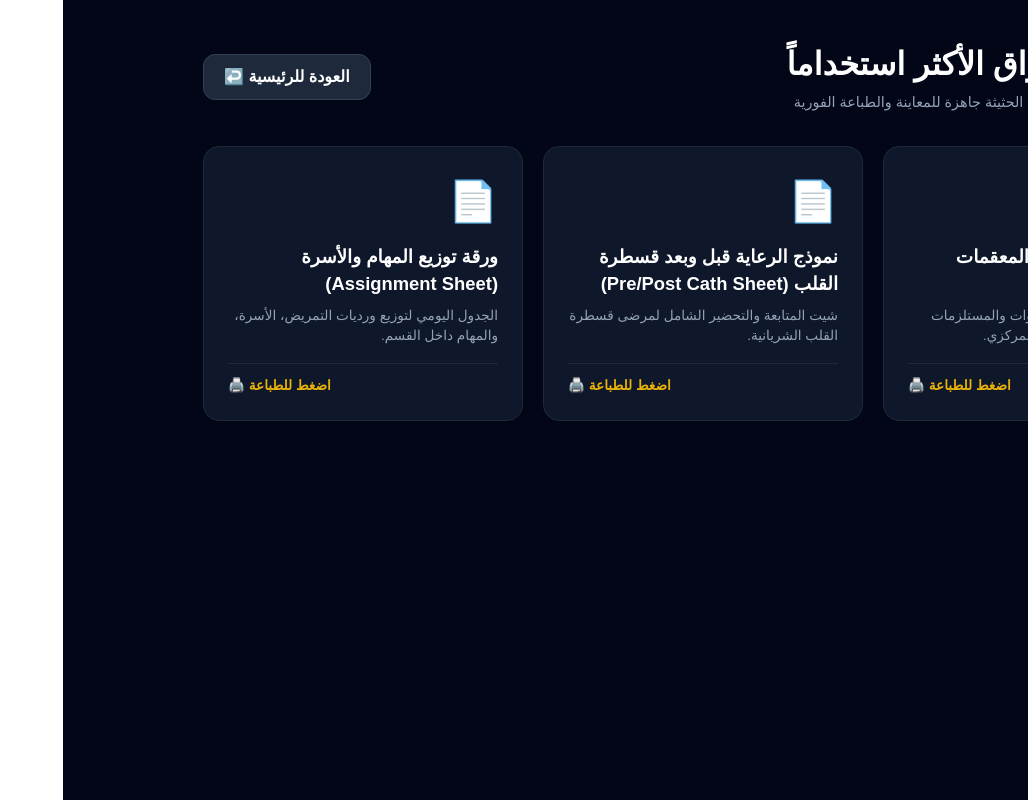
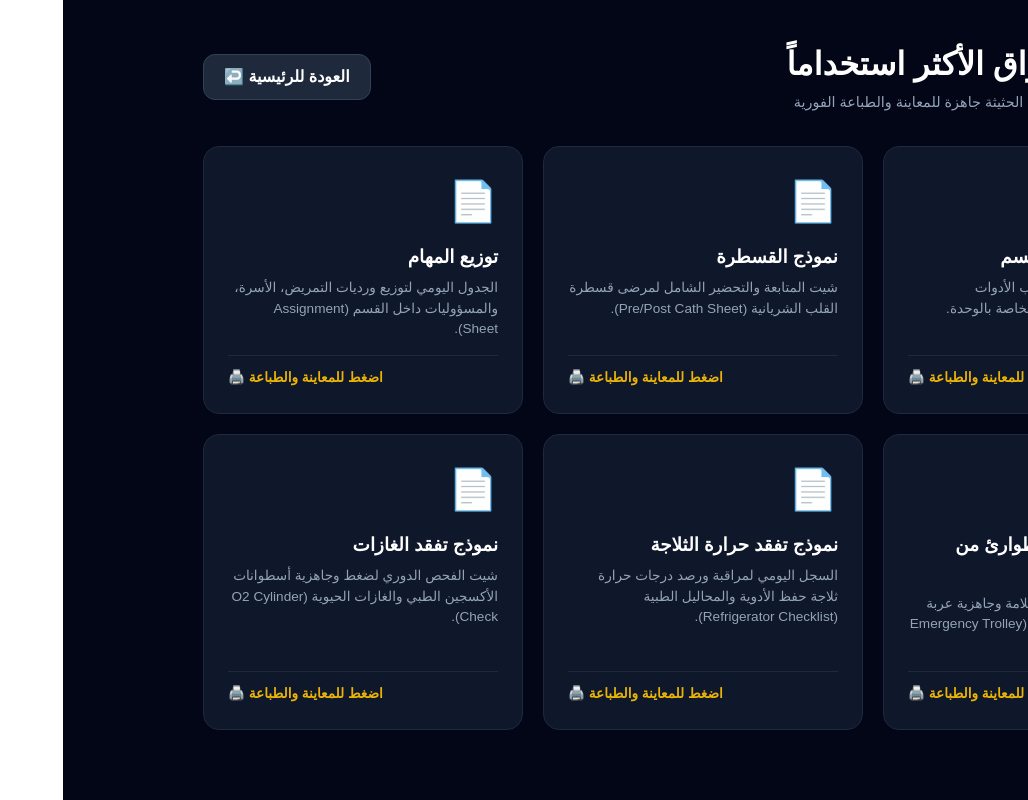
Before and after one commit to samcashbmwusa/icu-adult-infusion-calculator, a Next.js app: page /forms in a window 1280 px wide. Shown: the whole page, without its empty margins (252-1280 px from the left). Built offline with nearby package versions, Linux system fonts and the light colour scheme.

Commit message:
Update form names and add emergency trolley, refrigerator, and o2 cylinder checklists

```diff
--- a/app/forms/page.tsx
+++ b/app/forms/page.tsx
@@ -14,25 +14,43 @@ export default function FormsPage() {
   const router = useRouter();
   const [selectedPdf, setSelectedPdf] = useState<string | null>(null);
 
-  // 📝 هنا يمكنك إضافة أو تعديل أو حذف أي أوراق بكل سهولة مستقبلاً
+  // 📝 مصفوفة الأوراق المحدثة والمضافة حديثاً
   const myForms: FormItem[] = [
     {
       id: 1,
-      title: "ورقة طلب وتوصيل المعقمات (CSSD Form)",
-      description: "النموذج المعتمد لطلب الأدوات والمستلزمات المعقمة من قسم التعقيم المركزي.",
+      title: "تشييك موجودات القسم",
+      description: "النموذج المعتمد لتفقد وطلب الأدوات والمستلزمات والمعقمات الخاصة بالوحدة.",
       pdfUrl: "https://drive.google.com/file/d/1FH_c3jgFS8dvuMyiGaFo88-1KVUhPJd-/preview"
     },
     {
       id: 2,
-      title: "نموذج الرعاية قبل وبعد قسطرة القلب (Pre/Post Cath Sheet)",
-      description: "شيت المتابعة والتحضير الشامل لمرضى قسطرة القلب الشريانية.",
+      title: "نموذج القسطرة",
+      description: "شيت المتابعة والتحضير الشامل لمرضى قسطرة القلب الشريانية (Pre/Post Cath Sheet).",
       pdfUrl: "https://drive.google.com/file/d/1vJUFXvmf8dDb9RKUI7uLRmyiAUE5pGfo/preview"
     },
     {
       id: 3,
-      title: "ورقة توزيع المهام والأسرة (Assignment Sheet)",
-      description: "الجدول اليومي لتوزيع ورديات التمريض، الأسرة، والمهام داخل القسم.",
+      title: "توزيع المهام",
+      description: "الجدول اليومي لتوزيع ورديات التمريض، الأسرة، والمسؤوليات داخل القسم (Assignment Sheet).",
       pdfUrl: "https://drive.google.com/file/d/1wO-PvVfnUIYn9bzq3dPielokQ0mmPCy2/preview"
+    },
+    {
+      id: 4,
+      title: "نموذج تفقد عربة الطوارئ من الخارج",
+      description: "التفقد اليومي والروتيني لسلامة وجاهزية عربة الطوارئ والأقفال الخارجية (Emergency Trolley Check Out).",
+      pdfUrl: "https://drive.google.com/file/d/1SWwyAeOwFa435STj4dSLjNNqd6uhXQYR/preview" // استبدل الرابط برابط الملف الحقيقي لاحقاً
+    },
+    {
+      id: 5,
+      title: "نموذج تفقد حرارة الثلاجة",
+      description: "السجل اليومي لمراقبة ورصد درجات حرارة ثلاجة حفظ الأدوية والمحاليل الطبية (Refrigerator Checklist).",
+      pdfUrl: "https://drive.google.com/file/d/10rgNJT9f2xXhp2HlcWHvhj4PAhu6xVR8/preview" // استبدل الرابط برابط الملف الحقيقي لاحقاً
+    },
+    {
+      id: 6,
+      title: "نموذج تفقد الغازات",
+      description: "شيت الفحص الدوري لضغط وجاهزية أسطوانات الأكسجين الطبي والغازات الحيوية (O2 Cylinder Check).",
+      pdfUrl: "https://drive.google.com/file/d/1FH_c3jgFS8dvuMyiGaFo88-1KVUhPJd-/preview" // استبدل الرابط برابط الملف الحقيقي لاحقاً
     }
   ];
 
@@ -53,13 +71,13 @@ export default function FormsPage() {
         </button>
       </div>
 
-      {/* شبكة عرض الأوراق */}
+      {/* شبكة عرض الأوراق المحدثة */}
       <div style={{ display: 'grid', gridTemplateColumns: 'repeat(auto-fit, minmax(300px, 1fr))', gap: '20px', maxWidth: '1000px', margin: '0 auto' }}>
         {myForms.map((form) => (
           <div
             key={form.id}
             onClick={() => setSelectedPdf(form.pdfUrl)}
-            style={{ backgroundColor: '#0f172a', border: '1px solid #1e293b', borderRadius: '16px', padding: '24px', cursor: 'pointer', transition: 'all 0.2s', display: 'flex', flexDirection: 'column', justifyContent: 'between' }}
+            style={{ backgroundColor: '#0f172a', border: '1px solid #1e293b', borderRadius: '16px', padding: '24px', cursor: 'pointer', transition: 'all 0.2s', display: 'flex', flexDirection: 'column', justifyContent: 'space-between' }}
             onMouseEnter={(e) => e.currentTarget.style.borderColor = '#eab308'}
             onMouseLeave={(e) => e.currentTarget.style.borderColor = '#1e293b'}
           >
@@ -69,7 +87,7 @@ export default function FormsPage() {
               <p style={{ fontSize: '0.85rem', color: '#94a3b8', margin: '0 0 16px 0', lineHeight: '1.5' }}>{form.description}</p>
             </div>
             <div style={{ marginTop: 'auto', paddingTop: '12px', borderTop: '1px solid #1e293b', color: '#eab308', fontSize: '0.85rem', fontWeight: 'bold', textAlign: 'left' }}>
-              اضغط للطباعة 🖨️
+              اضغط للمعاينة والطباعة 🖨️
             </div>
           </div>
         ))}
```
